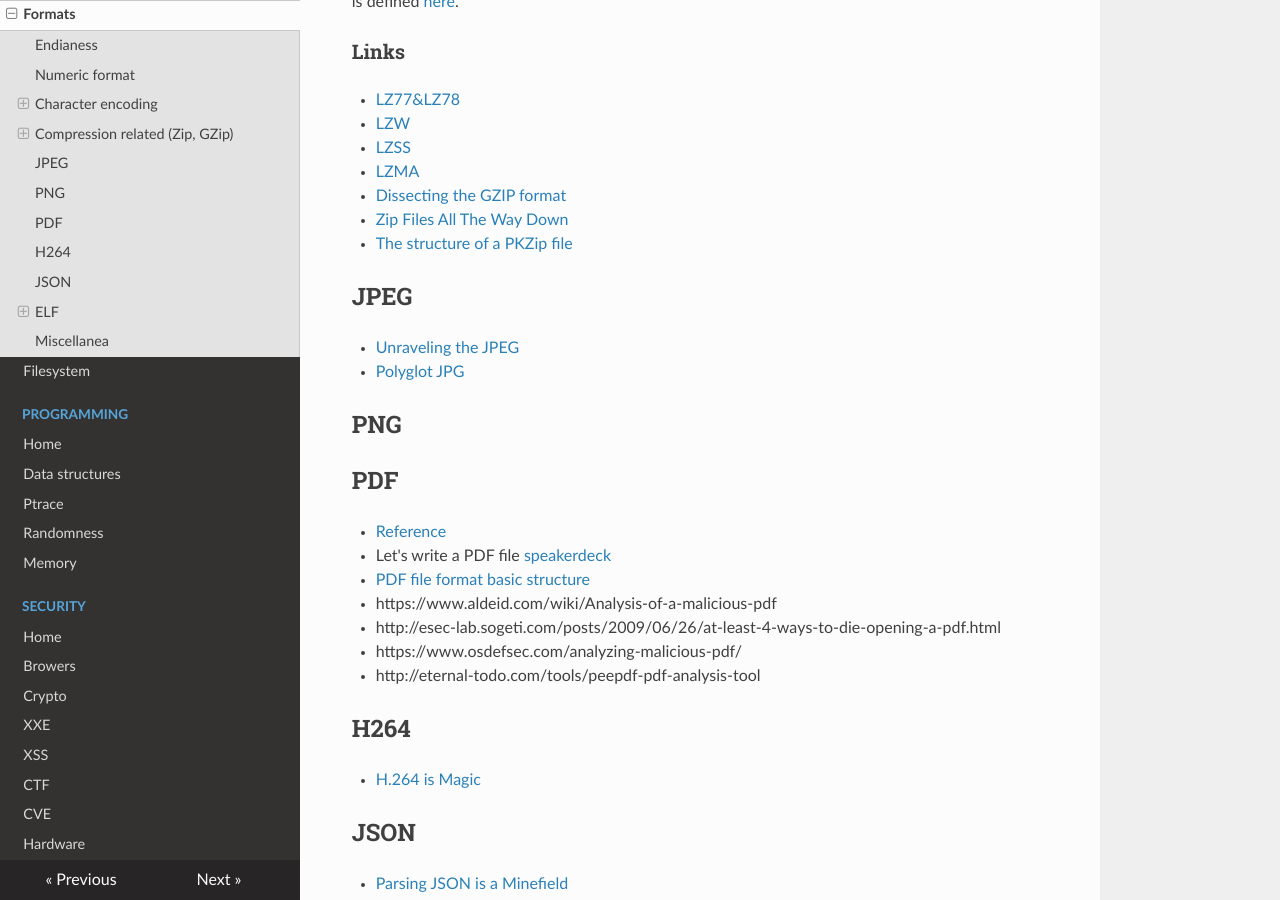
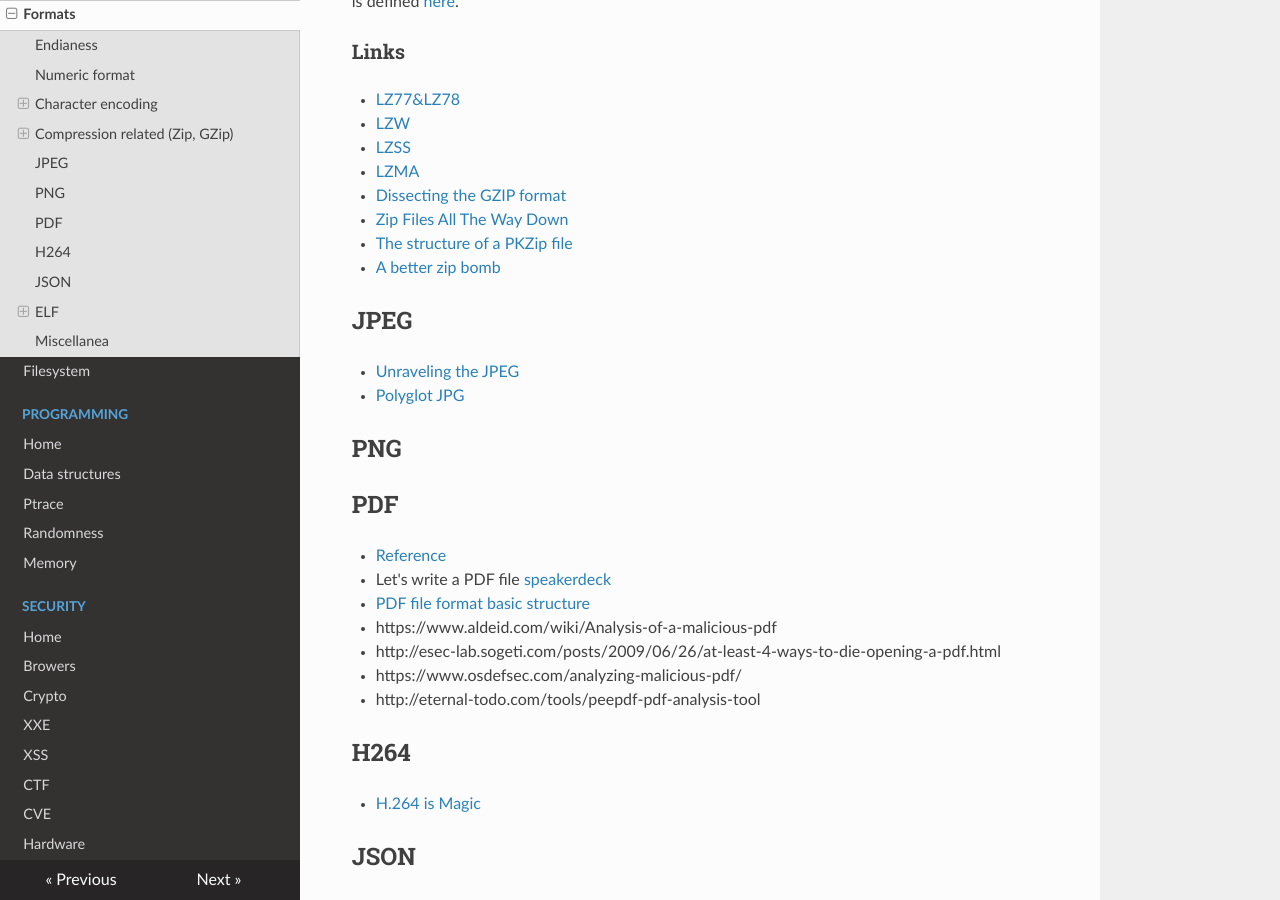
Before and after one commit to gipi/low-level, an MkDocs documentation site: the page built from docs/formats.md, in a window 1280 px wide and 900 px high, scrolled down 2012 px. Built offline with MkDocs 1.6.1, drawn with Linux system fonts in a browser that asks for light colours; nearby versions of some CDN libraries; old or Windows-style settings are respelled for this version of MkDocs.

Commit message:
Update formats.md

```diff
--- a/docs/formats.md
+++ b/docs/formats.md
@@ -94,6 +94,7 @@ The most common compression formats are all using the ``DEFLATE`` algorithm defi
  - [Dissecting the GZIP format](http://www.infinitepartitions.com/art001.html)
  - [Zip Files All The Way Down](http://research.swtch.com/zip)
  - [The structure of a PKZip file](https://users.cs.jmu.edu/buchhofp/forensics/formats/pkzip.html)
+ - [A better zip bomb](https://www.bamsoftware.com/hacks/zipbomb/)
 
 ## JPEG
 
```
